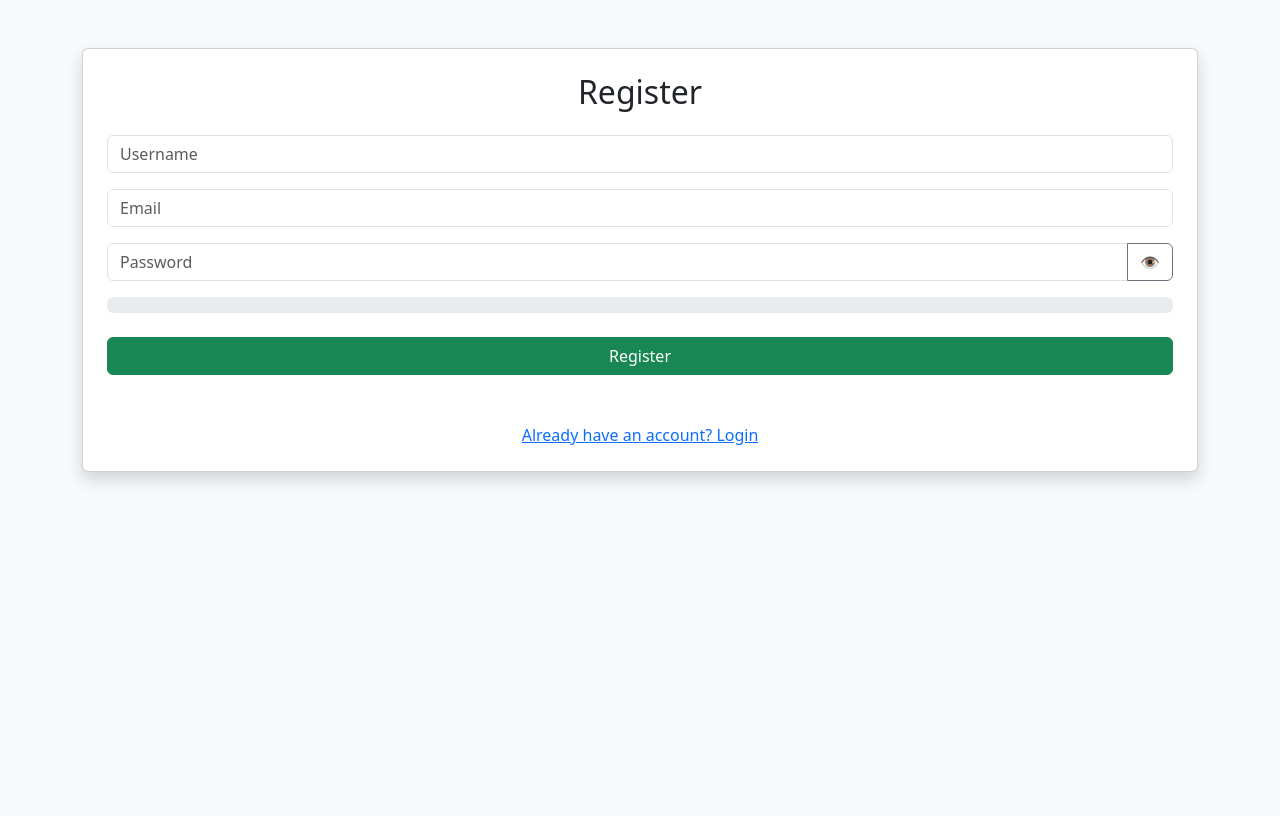
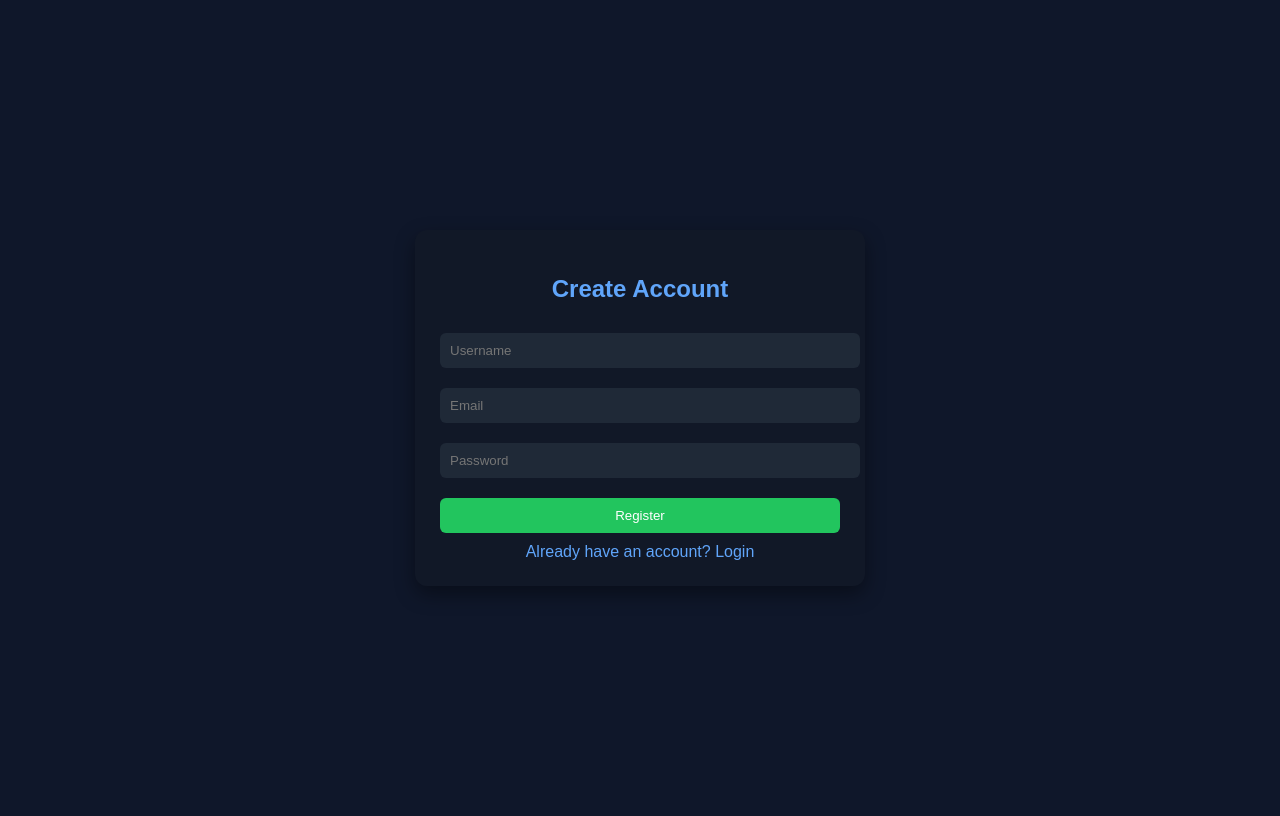
Before and after one commit to Killmon3r/cloud-password-tool, a Flask app: page /register-page in a window 1280 px wide. Before the commit the page ends 483 px from the top, so only its background shows below. Run offline with Flask 3, Linux system fonts and the light colour scheme.

Commit message:
Redesign register.html with new styles and layout
Updated the register page with a new design and improved styles.

```diff
--- a/templates/register.html
+++ b/templates/register.html
@@ -1,84 +1,92 @@
 <!DOCTYPE html>
-<html>
+<html lang="en">
 
 <head>
+    <meta charset="UTF-8" />
     <title>Register</title>
-    <link href="https://cdn.jsdelivr.net/npm/bootstrap@5.3.0/dist/css/bootstrap.min.css" rel="stylesheet">
+
+    <style>
+        body {
+            font-family: Arial;
+            background: #0f172a;
+            color: #e2e8f0;
+            display: flex;
+            justify-content: center;
+            align-items: center;
+            height: 100vh;
+        }
+
+        .card {
+            width: 400px;
+            background: #111827;
+            padding: 25px;
+            border-radius: 12px;
+            box-shadow: 0 8px 20px rgba(0,0,0,0.4);
+        }
+
+        h2 {
+            text-align: center;
+            color: #60a5fa;
+        }
+
+        input {
+            width: 100%;
+            padding: 10px;
+            margin: 10px 0;
+            border-radius: 6px;
+            border: none;
+            background: #1f2937;
+            color: white;
+        }
+
+        button {
+            width: 100%;
+            padding: 10px;
+            background: #22c55e;
+            border: none;
+            border-radius: 6px;
+            color: white;
+            cursor: pointer;
+            margin-top: 10px;
+        }
+
+        button:hover {
+            background: #16a34a;
+        }
+
+        a {
+            color: #60a5fa;
+            display: block;
+            text-align: center;
+            margin-top: 10px;
+            text-decoration: none;
+        }
+
+        #result {
+            text-align: center;
+            margin-top: 10px;
+            font-size: 14px;
+        }
+    </style>
 </head>
 
-<body class="bg-light">
+<body>
 
-    <div class="container mt-5">
+<div class="card">
+    <h2>Create Account</h2>
 
-        <div class="card p-4 shadow">
+    <input id="username" placeholder="Username">
+    <input id="email" placeholder="Email">
+    <input id="password" type="password" placeholder="Password">
 
-            <h2 class="text-center mb-4">Register</h2>
+    <button onclick="register()">Register</button>
 
-            <input class="form-control mb-3" type="text" id="username" placeholder="Username">
-            <input class="form-control mb-3" type="email" id="email" placeholder="Email">
+    <div id="result"></div>
 
-            <div class="input-group mb-3">
-                <input class="form-control" type="password" id="password" placeholder="Password"
-                    oninput="checkStrength()">
-                <button class="btn btn-outline-secondary" onclick="togglePassword()">👁</button>
-            </div>
+    <a href="/login-page">Already have an account? Login</a>
+</div>
 
-            <div class="progress mb-2">
-                <div id="strengthBar" class="progress-bar"></div>
-            </div>
-
-            <p id="strengthText"></p>
-
-            <button class="btn btn-success w-100" onclick="register()">Register</button>
-
-            <p id="result" class="mt-3 text-center"></p>
-
-            <div class="text-center mt-3">
-                <a href="/login-page">Already have an account? Login</a>
-            </div>
-
-        </div>
-
-    </div>
-
-    <script>
-        function togglePassword() {
-            let field = document.getElementById("password");
-            field.type = field.type === "password" ? "text" : "password";
-        }
-
-        function checkStrength() {
-            let password = document.getElementById("password").value;
-            let strength = 0;
-
-            if (password.length >= 8) strength++;
-            if (/[A-Z]/.test(password)) strength++;
-            if (/[a-z]/.test(password)) strength++;
-            if (/[0-9]/.test(password)) strength++;
-            if (/[!@#$%^&*()_+]/.test(password)) strength++;
-
-            let bar = document.getElementById("strengthBar");
-            let text = document.getElementById("strengthText");
-
-            let width = (strength / 5) * 100;
-            bar.style.width = width + "%";
-
-            if (strength <= 2) {
-                bar.className = "progress-bar bg-danger";
-                text.innerText = "Weak Password";
-            } else if (strength <= 4) {
-                bar.className = "progress-bar bg-warning";
-                text.innerText = "Medium Password";
-            } else {
-                bar.className = "progress-bar bg-success";
-                text.innerText = "Strong Password";
-            }
-        }
-    </script>
-
-    <!-- IMPORTANT: correct Flask static path -->
-    <script src="{{ url_for('static', filename='js/main.js') }}"></script>
+<script src="/static/js/main.js"></script>
 
 </body>
-
 </html>
```
